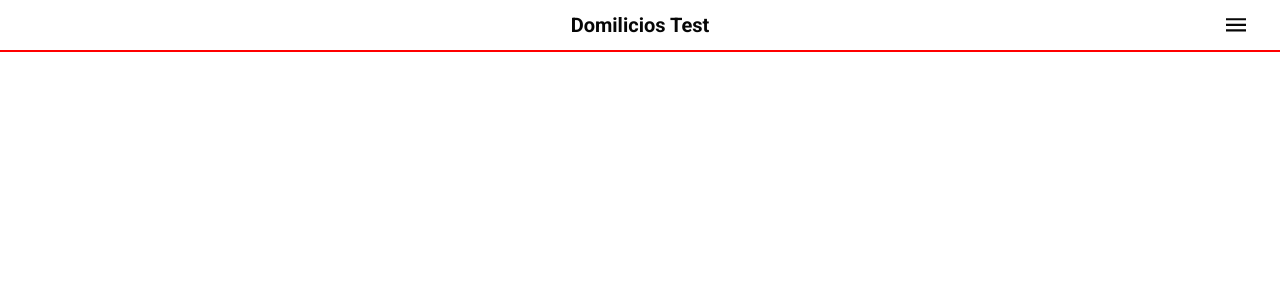
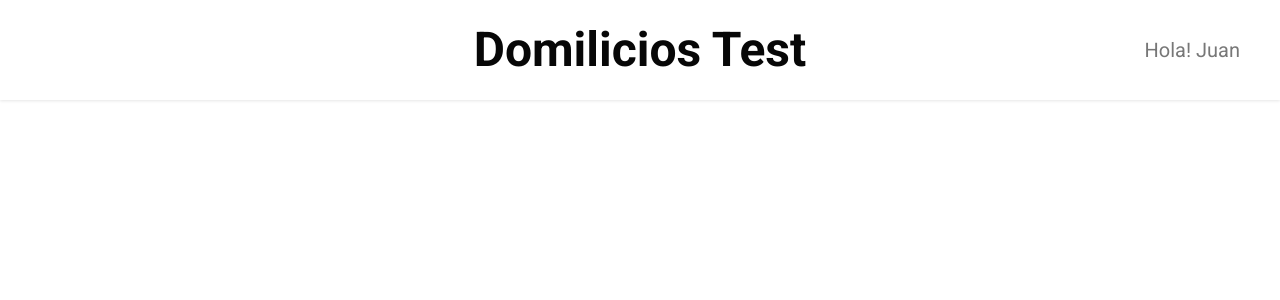
Before and after one commit to FelipeMerchan/domicilios-test, a React app: page / in a window 1280 px wide. Shown: the top 300 px of the page. Built offline with nearby package versions, Linux system fonts and the light colour scheme.

Commit message:
Header completado en mobile y desktop

```diff
--- a/src/assets/styles/components/Header.scss
+++ b/src/assets/styles/components/Header.scss
@@ -15,6 +15,7 @@
   justify-content: center;
   inline-size: 100%;
   block-size: 5rem;
+  box-shadow: $box-shadow;
 
   &__brand {
     font-size: $headline-1-mobile;
@@ -56,3 +57,27 @@
     }
   }
 }
+
+@media screen and (min-width: 1024px) {
+  .Header {
+    block-size: 10rem;
+
+    &__brand {
+      font-size: $headline-1;
+    }
+
+    &__burger-button {
+      display: none;
+    }
+
+    &__user {
+      position: absolute;
+      display: block;
+      right: 4rem;
+
+      span {
+        font-size: $p;
+      }
+    }
+  }
+}
--- a/src/assets/styles/pages/Home.scss
+++ b/src/assets/styles/pages/Home.scss
@@ -1,3 +1,3 @@
 .Home {
-  border: 1px solid red;
+
 }
--- a/src/assets/styles/tokens/colors.scss
+++ b/src/assets/styles/tokens/colors.scss
@@ -22,3 +22,6 @@ $gray-1: #777777;
 $gray-2: #DFDFDF;
 $gray-3: #F6F6F4;
 $gray-4: #F4F4F4;
+
+// Shadows
+$box-shadow: 0px 1px 3px rgba(7, 7, 7, 0.1);;
```
